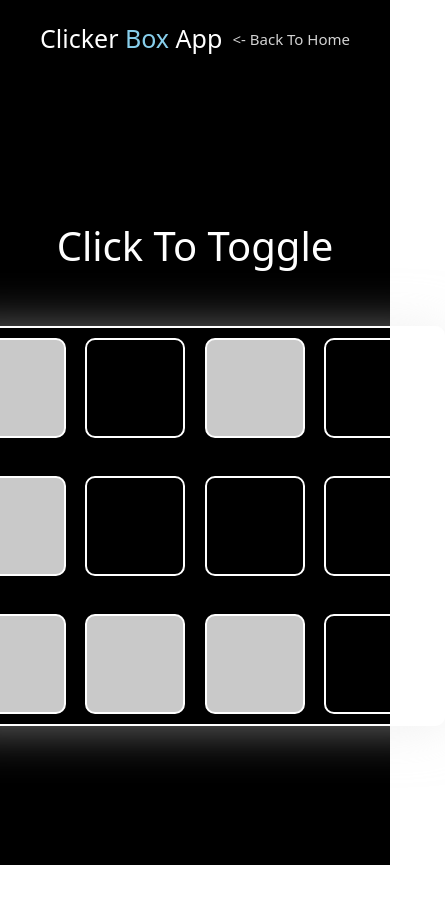
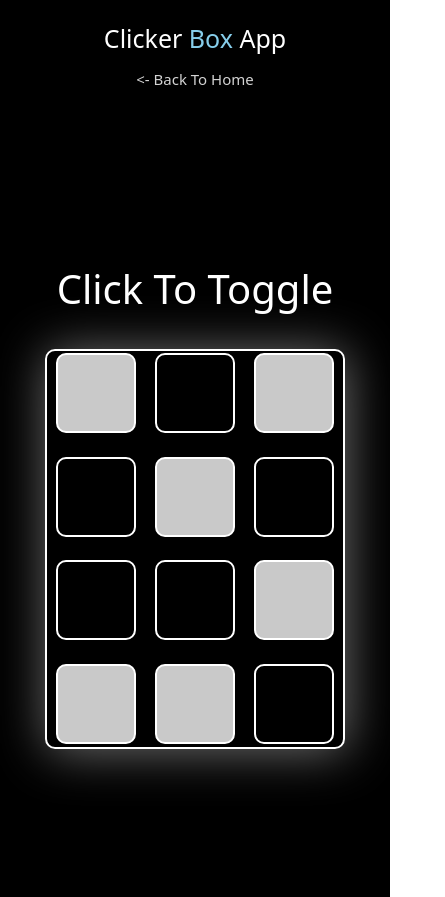
Before and after one commit to GREATEMMET/clicker_box_app-nextjs, a Next.js app: page /clicker/clicker in a window 390 px wide. Shown: the whole page, 445 px wide, since content can reach past the window. Before the commit the page ends 865 px from the top, so only its background shows below. Built offline with nearby package versions, Linux system fonts and the light colour scheme.

Commit message:
added media query

```diff
--- a/src/Components/Box/Box.module.scss
+++ b/src/Components/Box/Box.module.scss
@@ -4,3 +4,11 @@
   border: 2px solid white;
   border-radius: 10px;
 }
+
+
+@media screen and (max-width : 415px){
+  .box{
+    height: 80px;
+    width: 80px;
+  }
+}
--- a/src/Components/BoxContainer/BoxContainer.module.scss
+++ b/src/Components/BoxContainer/BoxContainer.module.scss
@@ -10,3 +10,9 @@
   align-items: center;
   flex-wrap: wrap;
 }
+
+@media screen and (max-width : 415px) {
+  .boxContainer{
+    width: 300px;
+  }
+}
--- a/src/Components/Topbar/Topbar.module.scss
+++ b/src/Components/Topbar/Topbar.module.scss
@@ -5,6 +5,9 @@
   display: flex;
   justify-content: space-between;
   align-items: center;
+  position: sticky;
+  top: 0;
+  left: 0;
 }
 
 .navLogo {
@@ -24,3 +27,10 @@
     color: skyblue;
   }
 }
+
+@media screen and (max-width : 415px){
+  .navContainer{
+    flex-direction: column;
+    gap: 10px;
+  }
+}
--- a/src/pages/clicker/clicker.tsx
+++ b/src/pages/clicker/clicker.tsx
@@ -10,7 +10,7 @@ export default function clicker() {
       <div
         className={`${s.clickerPage} flex justify-center flex-col items-center bg-black`}
       >
-        <h1 className={`text-white text-[40px] mb-[50px] capitalize`}>Click to toggle</h1>
+        <h1 className={`text-white text-[40px] mb-[30px] capitalize`}>Click to toggle</h1>
         <BoxContainer />
       </div>
     </div>
```
